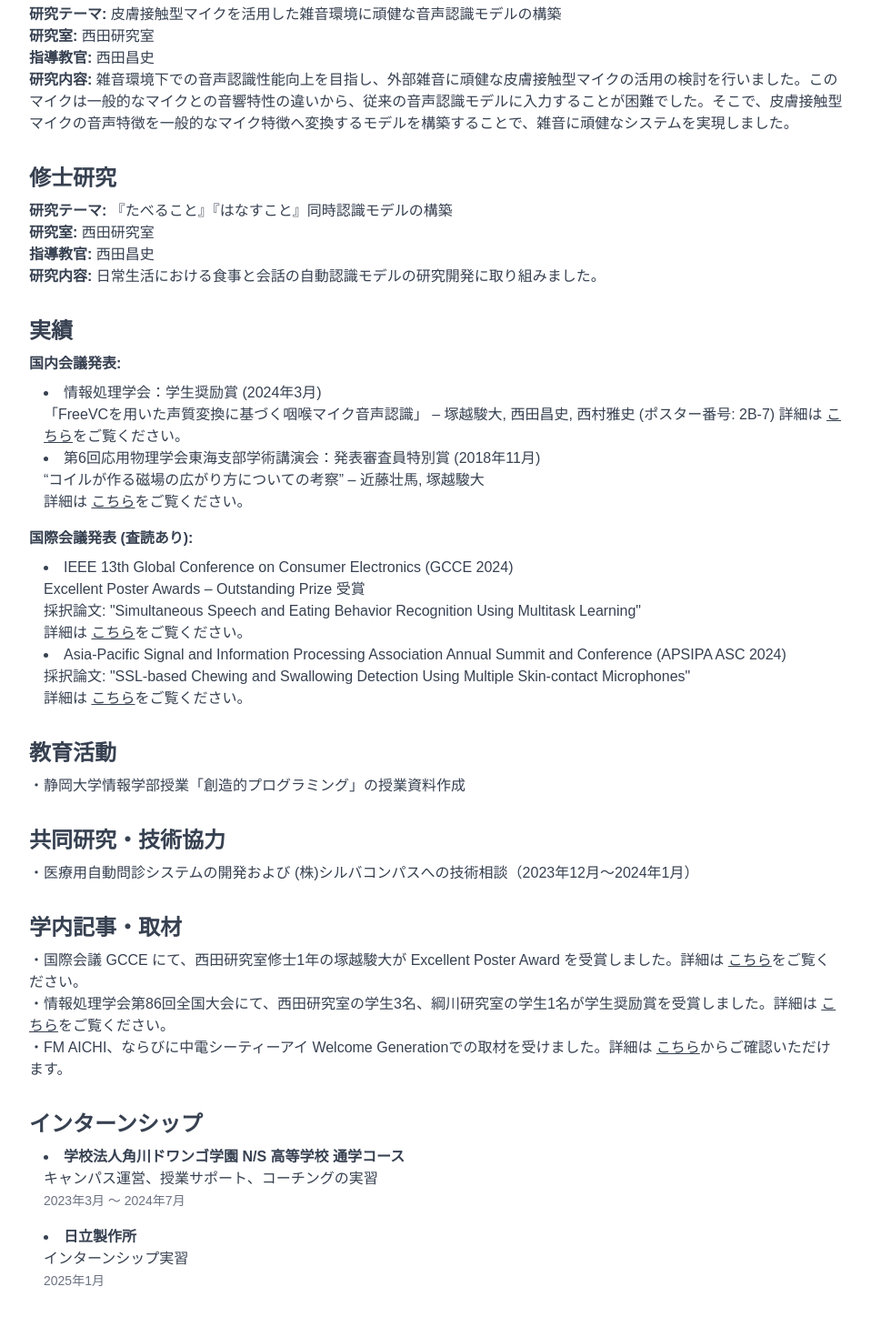
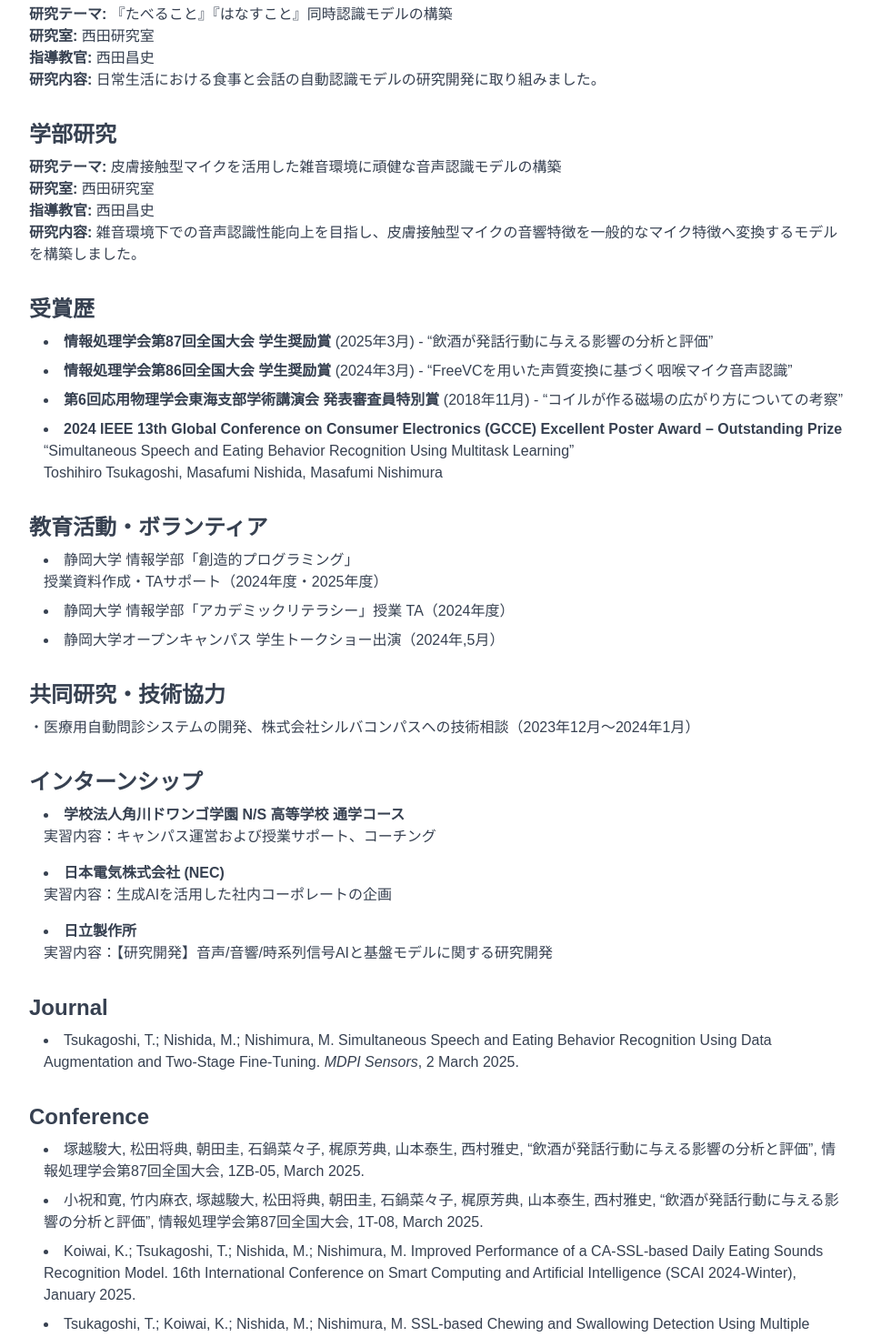
Before and after one commit to tsukagoshi56/my-portfolio2, a Next.js app: page / in a window 1280 px wide. Shown: the part 1040-2510 px from the top of the page at 91% size, without its empty margins (160-1118 px from the left). Built offline with nearby package versions, Linux system fonts and the light colour scheme.

Commit message:
Update About component with awards, publications, and teaching activities

```diff
--- a/src/components/About.js
+++ b/src/components/About.js
@@ -6,24 +6,6 @@ export default function About() {
       <div className="container mx-auto px-4">
         <h2 className="text-3xl font-bold mb-8 text-center">私について</h2>
         <div className="text-gray-700 dark:text-gray-300 max-w-4xl mx-auto space-y-8">
-
-
-          {/* 学部研究 */}
-          <section>
-            <h3 className="text-2xl font-semibold mb-2">学部研究</h3>
-            <p>
-              <strong>研究テーマ:</strong> 皮膚接触型マイクを活用した雑音環境に頑健な音声認識モデルの構築
-            </p>
-            <p>
-              <strong>研究室:</strong> 西田研究室
-            </p>
-            <p>
-              <strong>指導教官:</strong> 西田昌史
-            </p>
-            <p>
-              <strong>研究内容:</strong> 雑音環境下での音声認識性能向上を目指し、外部雑音に頑健な皮膚接触型マイクの活用の検討を行いました。このマイクは一般的なマイクとの音響特性の違いから、従来の音声認識モデルに入力することが困難でした。そこで、皮膚接触型マイクの音声特徴を一般的なマイク特徴へ変換するモデルを構築することで、雑音に頑健なシステムを実現しました。
-            </p>
-          </section>
 
           {/* 修士研究 */}
           <section>
@@ -42,142 +24,64 @@ export default function About() {
             </p>
           </section>
 
-          {/* 実績 */}
+          {/* 学部研究 */}
           <section>
-            <h3 className="text-2xl font-semibold mb-2">実績</h3>
-            <p className="mb-2">
-              <strong>国内会議発表:</strong>
+            <h3 className="text-2xl font-semibold mb-2">学部研究</h3>
+            <p>
+              <strong>研究テーマ:</strong> 皮膚接触型マイクを活用した雑音環境に頑健な音声認識モデルの構築
             </p>
-            <ul className="list-disc list-inside ml-4 mb-4">
+            <p>
+              <strong>研究室:</strong> 西田研究室
+            </p>
+            <p>
+              <strong>指導教官:</strong> 西田昌史
+            </p>
+            <p>
+              <strong>研究内容:</strong> 雑音環境下での音声認識性能向上を目指し、皮膚接触型マイクの音響特徴を一般的なマイク特徴へ変換するモデルを構築しました。
+            </p>
+          </section>
+
+          {/* 受賞歴 */}
+          <section>
+            <h3 className="text-2xl font-semibold mb-2">受賞歴</h3>
+            <ul className="list-disc list-inside ml-4 space-y-2">
               <li>
-                情報処理学会：学生奨励賞 (2024年3月)
-                <br />
-                「FreeVCを用いた声質変換に基づく咽喉マイク音声認識」 – 塚越駿大, 西田昌史, 西村雅史 (ポスター番号: 2B-7)
-
-                詳細は&nbsp;
-                <a
-                  href="https://ipsj.ixsq.nii.ac.jp/records/236021"
-                  target="_blank"
-                  rel="noopener noreferrer"
-                  className="underline"
-                >
-                  こちら
-                </a>
-                をご覧ください。
+                <strong>情報処理学会第87回全国大会 学生奨励賞</strong> (2025年3月) - “飲酒が発話行動に与える影響の分析と評価”
               </li>
               <li>
-                第6回応用物理学会東海支部学術講演会：発表審査員特別賞 (2018年11月)
-                <br />
-                “コイルが作る磁場の広がり方についての考察” – 近藤壮馬, 塚越駿大
-                <br />
-                詳細は&nbsp;
-                <a
-                  href="https://tokai.jsap.or.jp/encouragement.html"
-                  target="_blank"
-                  rel="noopener noreferrer"
-                  className="underline"
-                >
-                  こちら
-                </a>
-                をご覧ください。
-              </li>
-            </ul>
-            <p className="mb-2">
-              <strong>国際会議発表 (査読あり):</strong>
-            </p>
-            <ul className="list-disc list-inside ml-4">
-              <li>
-                IEEE 13th Global Conference on Consumer Electronics (GCCE 2024)
-                <br />
-                Excellent Poster Awards – Outstanding Prize 受賞
-                <br />
-                採択論文: &quot;Simultaneous Speech and Eating Behavior Recognition Using Multitask Learning&quot;
-                <br />
-                詳細は&nbsp;
-                <a
-                  href="https://www.researchgate.net/publication/385688780_Simultaneous_Speech_and_Eating_Behavior_Recognition_Using_Multitask_Learning"
-                  target="_blank"
-                  rel="noopener noreferrer"
-                  className="underline"
-                >
-                  こちら
-                </a>
-                をご覧ください。
+                <strong>情報処理学会第86回全国大会 学生奨励賞</strong> (2024年3月) - “FreeVCを用いた声質変換に基づく咽喉マイク音声認識”
               </li>
               <li>
-                Asia-Pacific Signal and Information Processing Association Annual Summit and Conference (APSIPA ASC 2024)
-                <br />
-                採択論文: &quot;SSL-based Chewing and Swallowing Detection Using Multiple Skin-contact Microphones&quot;
-                <br />
-                詳細は&nbsp;
-                <a
-                  href="https://www.researchgate.net/publication/388424419_SSL-based_Chewing_and_Swallowing_Detection_Using_Multiple_Skin-contact_Microphones"
-                  target="_blank"
-                  rel="noopener noreferrer"
-                  className="underline"
-                >
-                  こちら
-                </a>
-                をご覧ください。
+                <strong>第6回応用物理学会東海支部学術講演会 発表審査員特別賞</strong> (2018年11月) - “コイルが作る磁場の広がり方についての考察”
+              </li>
+              <li>
+                <strong>2024 IEEE 13th Global Conference on Consumer Electronics (GCCE) Excellent Poster Award – Outstanding Prize</strong>
+                <br />“Simultaneous Speech and Eating Behavior Recognition Using Multitask Learning”<br />Toshihiro Tsukagoshi, Masafumi Nishida, Masafumi Nishimura
               </li>
             </ul>
           </section>
 
-          {/* 教育活動 */}
+          {/* 教育活動・ボランティア */}
           <section>
-            <h3 className="text-2xl font-semibold mb-2">教育活動</h3>
-            <p>
-              ・静岡大学情報学部授業「創造的プログラミング」の授業資料作成
-            </p>
+            <h3 className="text-2xl font-semibold mb-2">教育活動・ボランティア</h3>
+            <ul className="list-disc list-inside ml-4 space-y-2">
+              <li>
+                静岡大学 情報学部「創造的プログラミング」<br />
+                授業資料作成・TAサポート（2024年度・2025年度）
+              </li>
+              <li>
+                静岡大学 情報学部「アカデミックリテラシー」授業 TA（2024年度）
+              </li>
+              <li>
+                静岡大学オープンキャンパス 学生トークショー出演（2024年,5月）
+              </li>
+            </ul>
           </section>
 
           {/* 共同研究・技術協力 */}
           <section>
             <h3 className="text-2xl font-semibold mb-2">共同研究・技術協力</h3>
-            <p>
-              ・医療用自動問診システムの開発および (株)シルバコンパスへの技術相談（2023年12月～2024年1月）
-            </p>
-          </section>
-
-          {/* 学内記事・取材 */}
-          <section>
-            <h3 className="text-2xl font-semibold mb-2">学内記事・取材</h3>
-            <p>
-              ・国際会議 GCCE にて、西田研究室修士1年の塚越駿大が Excellent Poster Award を受賞しました。詳細は&nbsp;
-              <a
-                href="https://www.inf.shizuoka.ac.jp/news/3514/"
-                target="_blank"
-                rel="noopener noreferrer"
-                className="underline"
-              >
-                こちら
-              </a>
-              をご覧ください。
-            </p>
-            <p>
-              ・情報処理学会第86回全国大会にて、西田研究室の学生3名、綱川研究室の学生1名が学生奨励賞を受賞しました。詳細は&nbsp;
-              <a
-                href="https://www.inf.shizuoka.ac.jp/news/1307/"
-                target="_blank"
-                rel="noopener noreferrer"
-                className="underline"
-              >
-                こちら
-              </a>
-              をご覧ください。
-            </p>
-            <p>
-              ・FM AICHI、ならびに中電シーティーアイ Welcome Generationでの取材を受けました。詳細は&nbsp;
-              <a
-                href="https://fma.co.jp/f/prg/welcomegeneration/?y=2024&m=10"
-                target="_blank"
-                rel="noopener noreferrer"
-                className="underline"
-              >
-                こちら
-              </a>
-              からご確認いただけます。
-            </p>
+            <p>・医療用自動問診システムの開発、株式会社シルバコンパスへの技術相談（2023年12月～2024年1月）</p>
           </section>
 
           {/* インターンシップ */}
@@ -185,22 +89,63 @@ export default function About() {
             <h3 className="text-2xl font-semibold mb-2">インターンシップ</h3>
             <ul className="list-disc list-inside ml-4 space-y-4">
               <li>
-                <strong>学校法人角川ドワンゴ学園 N/S 高等学校 通学コース</strong>
-                <br />
-                キャンパス運営、授業サポート、コーチングの実習
-                <br />
-                <span className="text-sm text-gray-500">2023年3月 ～ 2024年7月</span>
+                <strong>学校法人角川ドワンゴ学園 N/S 高等学校 通学コース</strong><br />
+                実習内容：キャンパス運営および授業サポート、コーチング
               </li>
               <li>
-                <strong>日立製作所</strong>
-                <br />
-                インターンシップ実習
-                <br />
-                <span className="text-sm text-gray-500">2025年1月</span>
+                <strong>日本電気株式会社 (NEC)</strong><br />
+                実習内容：生成AIを活用した社内コーポレートの企画
+              </li>
+              <li>
+                <strong>日立製作所</strong><br />
+                実習内容：【研究開発】音声/音響/時系列信号AIと基盤モデルに関する研究開発
               </li>
             </ul>
           </section>
 
+          {/* Journal */}
+          <section>
+            <h3 className="text-2xl font-semibold mb-2">Journal</h3>
+            <ul className="list-disc list-inside ml-4">
+              <li>Tsukagoshi, T.; Nishida, M.; Nishimura, M. Simultaneous Speech and Eating Behavior Recognition Using Data Augmentation and Two-Stage Fine-Tuning. <em>MDPI Sensors</em>, 2 March 2025.</li>
+            </ul>
+          </section>
+
+          {/* Conference */}
+          <section>
+            <h3 className="text-2xl font-semibold mb-2">Conference</h3>
+            <ul className="list-disc list-inside ml-4 space-y-2">
+              <li> 塚越駿大, 松田将典, 朝田圭, 石鍋菜々子, 梶原芳典, 山本泰生, 西村雅史, “飲酒が発話行動に与える影響の分析と評価”, 情報処理学会第87回全国大会, 1ZB-05, March 2025.</li>
+              <li> 小祝和寛, 竹内麻衣, 塚越駿大, 松田将典, 朝田圭, 石鍋菜々子, 梶原芳典, 山本泰生, 西村雅史, “飲酒が発話行動に与える影響の分析と評価”, 情報処理学会第87回全国大会, 1T-08, March 2025.</li>
+              <li> Koiwai, K.; Tsukagoshi, T.; Nishida, M.; Nishimura, M. Improved Performance of a CA-SSL-based Daily Eating Sounds Recognition Model. 16th International Conference on Smart Computing and Artificial Intelligence (SCAI 2024-Winter), January 2025.</li>
+              <li> Tsukagoshi, T.; Koiwai, K.; Nishida, M.; Nishimura, M. SSL-based Chewing and Swallowing Detection Using Multiple Skin-Contact Microphones. In Proceedings of APSIPA ASC 2024, Macau, China, 3–6 December 2024.</li>
+              <li> Tsukagoshi, T.; Koiwai, K.; Nishida, M.; Nishimura, M. Simultaneous Speech and Eating Behavior Recognition Using Multitask Learning. In Proceedings of IEEE GCCE 2024, Kitakyushu, Japan, 29 October–1 November 2024.</li>
+              <li> 塚越駿大, 西田昌史, 西村雅史, “声質変換を用いたデータ拡張に基づく咽喉マイク音声認識”, 情報処理学会第86回全国大会, 1R-02, March 2024.</li>
+              <li> 塚越駿大, 西田昌史, 西村雅史, “FreeVCを用いた声質変換に基づく咽喉マイク音声認識”, 第21回情報学ワークショップ (WiNF2023), 2B-7, December 2023.</li>
+              <li> 近藤壮馬, 塚越駿大, “コイルが作る磁場の広がり方についての考察”, 第6回応用物理学会東海支部学術講演会, November 2018.</li>
+            </ul>
+          </section>
+
+          {/* 特許 */}
+          <section>
+            <h3 className="text-2xl font-semibold mb-2">特許</h3>
+            <ul className="list-disc list-inside ml-4">
+              <li>
+                <strong>開眼度で酔いレベルを推定する技術</strong> [出願番号: 特願2025-24149] (2025年2月18日)
+              </li>
+            </ul>
+          </section>
+
+          {/* 学内記事・取材 */}
+          <section>
+            <h3 className="text-2xl font-semibold mb-2">学内記事・取材</h3>
+            <ul className="list-disc list-inside ml-4 space-y-2">
+              <li>情報処理学会第87回全国大会 学生奨励賞受賞の記事: <a href="https://www.inf.shizuoka.ac.jp/news/3985/" target="_blank" rel="noopener noreferrer" className="underline">こちら</a></li>
+              <li>国際会議 GCCE Excellent Poster Award 受賞の記事: <a href="https://www.inf.shizuoka.ac.jp/news/3514/" target="_blank" rel="noopener noreferrer" className="underline">こちら</a></li>
+              <li>情報処理学会第86回全国大会 学生奨励賞受賞の記事: <a href="https://www.inf.shizuoka.ac.jp/news/1307/" target="_blank" rel="noopener noreferrer" className="underline">こちら</a></li>
+              <li>FM AICHI・中電シーティーアイ Welcome Generation 取材: <a href="https://fma.co.jp/f/prg/welcomegeneration/?y=2024&m=10" target="_blank" rel="noopener noreferrer" className="underline">こちら</a></li>
+            </ul>
+          </section>
 
         </div>
       </div>
```
